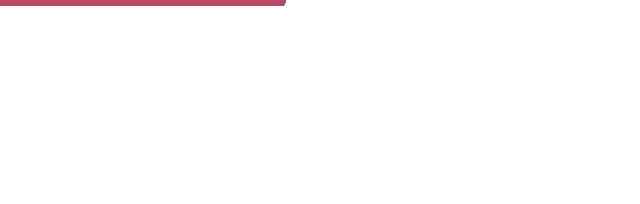
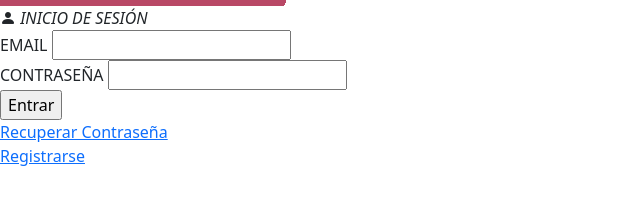
Before and after one commit to kevinvilla2209/Villafrade_Kevin_Recup_Front, a plain HTML site: page login.html in a window 1280 px wide. Shown: the part 84-288 px from the top of the page, without its empty margins (0-640 px from the left). Drawn offline with nearby package versions, Linux system fonts and the light colour scheme.

Commit message:
creacion primer formulario base

```diff
--- a/login.html
+++ b/login.html
@@ -21,5 +21,33 @@
                  <div class="col-md-9 right-col1"></div>
     </header>
 
+    <div class="cont-login">
+        <i class="bi bi-person-fill inicio"> INICIO DE SESIÓN </i>
+        <form action="" enctype="multipart/form-data" method="get" class="form">
+            <div>
+                <label for="doc"> EMAIL </label>
+                <input type="email">
+            </div>
+
+            <div>
+                <label for=""> CONTRASEÑA </label>
+                <input type="password">
+            </div>
+
+            <div>
+                <input type="submit" value="Entrar">
+            </div>
+        </form>
+
+        <div>
+            <a href="#"> Recuperar Contraseña </a>
+        </div>
+
+        <div>
+            <a href="#"> Registrarse </a>
+        </div>
+    </div>
+
+
 </body>
 </html>
```
